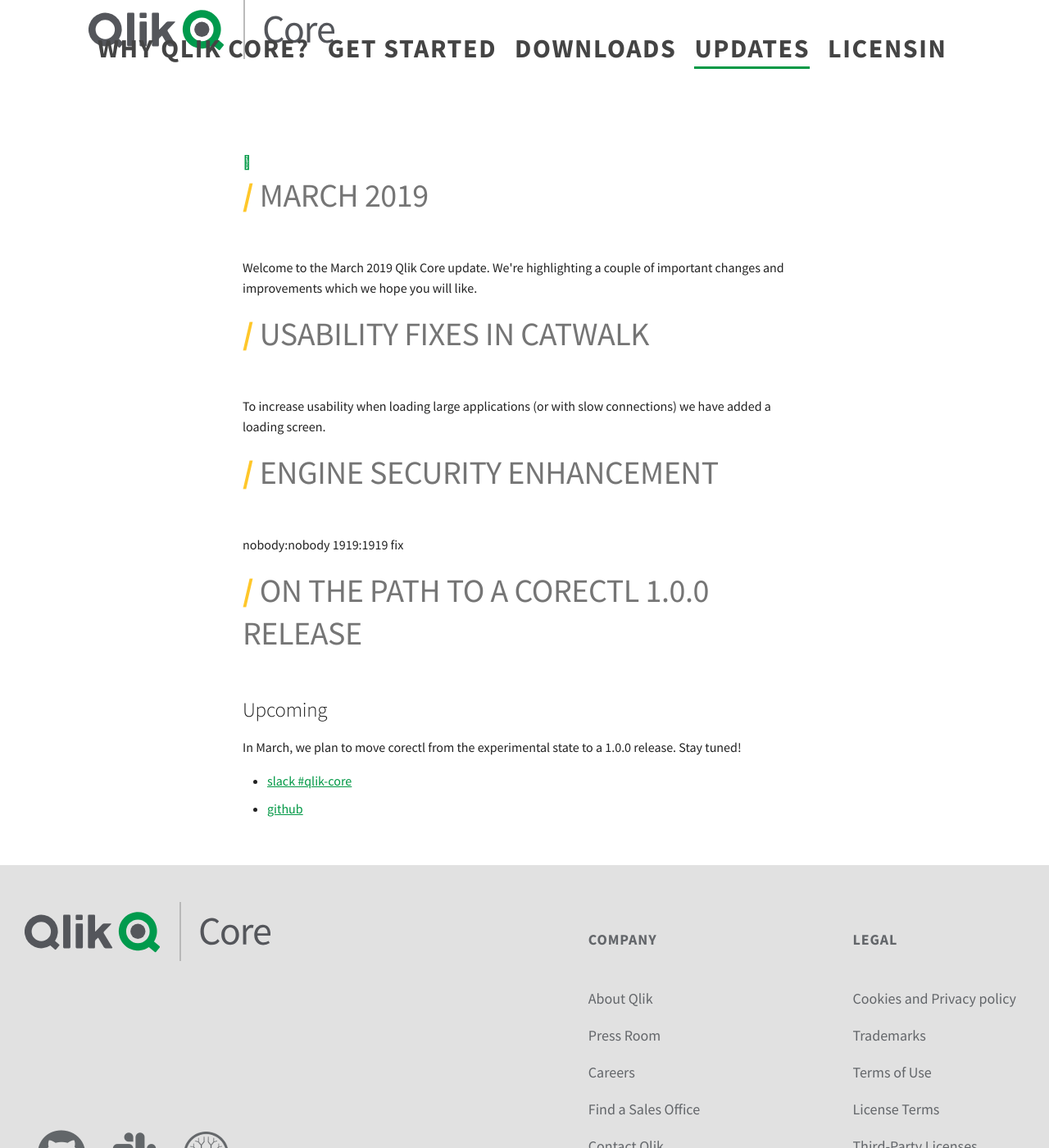
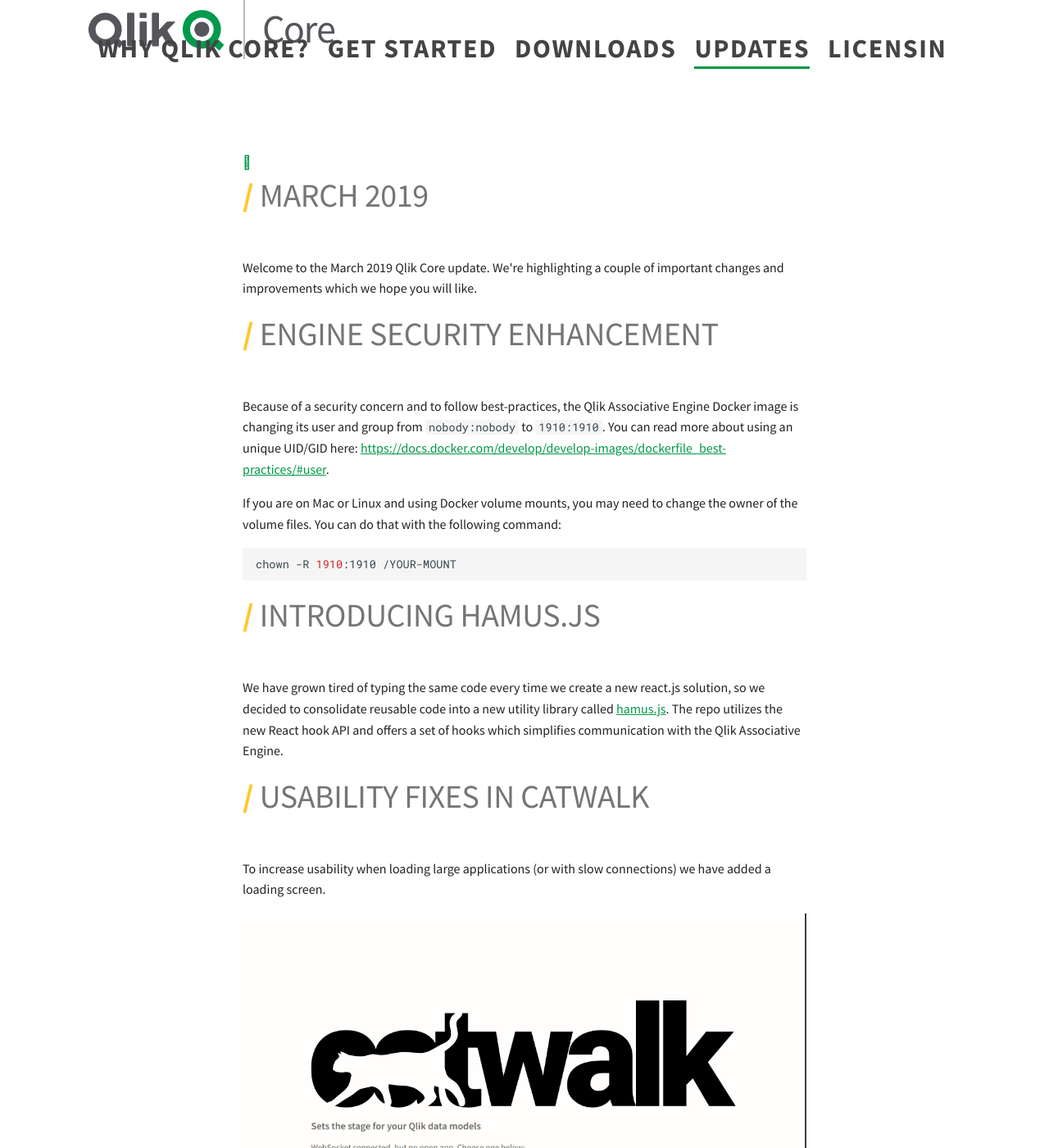
Before and after one commit to qlik-oss/core-website, an MkDocs documentation site: the page built from docs/updates/2019-03.md, in a window 1280 px wide and 1400 px high. Shown: the whole window at 82% size. Built offline with MkDocs 1.6.1 and Material for MkDocs 9.7.7, drawn with Linux system fonts in a browser that asks for light colours; nearby versions of some CDN libraries; library files that are not in the unit come from our copies; comment, search, counter and statistics services are not loaded; some of the changed text lies outside the part shown.

Commit message:
Filling chapters with more info

````diff
--- a/docs/updates/2019-03.md
+++ b/docs/updates/2019-03.md
@@ -1,22 +1,45 @@
 # March 2019
 
-Welcome to the March 2019 Qlik Core update. We're highlighting a couple of important changes and
-improvements which we hope you will like.
+Welcome to the March 2019 Qlik Core update. We're highlighting a couple of important changes and improvements which we
+hope you will like.
+
+# Engine security enhancement
+
+Because of a security concern and to follow best-practices, the Qlik Associative Engine Docker image is changing its
+user and group from `nobody:nobody` to `1910:1910`. You can read more about using an unique UID/GID here:
+[https://docs.docker.com/develop/develop-images/dockerfile_best-practices/#user](https://docs.docker.com/develop/develop-images/dockerfile_best-practices/#user).
+
+If you are on Mac or Linux and using Docker volume mounts, you may need to change the owner of the volume files. You can
+do that with the following command:
+
+```bash
+chown -R 1910:1910 /YOUR-MOUNT
+```
+
+# Introducing hamus.js
+
+We have grown tired of typing the same code every time we create a new react.js solution, so we decided to consolidate
+reusable code into a new utility library called [hamus.js](https://github.com/qlik-oss/hamus.js). The repo utilizes
+the new React hook API and offers a set of hooks which simplifies communication with the Qlik Associative Engine.
 
 # Usability fixes in catwalk
 
 To increase usability when loading large applications (or with slow connections) we have added a loading screen.
 
-# Engine security enhancement
-
-nobody:nobody 1919:1919 fix
+![screenshot](../images/catwalk-loading.gif)
 
 # On the path to a corectl 1.0.0 release
 
+We're in the last phases of finishing a 1.0.0 version of corectl. Focus of this release is to remove the experimental
+flag and make the command structure stable. Along with necessary consistency changes in the API we are adding a
+couple of requested features like bash completion, support for nested JSON structures and better error messages.
+
+As always, you can follow the development in the [corectl repo](https://github.com/qlik-oss/corectl).
 
 ## Upcoming
 
-In March, we plan to move corectl from the experimental state to a 1.0.0 release. Stay tuned!
+In April, we will look further into our connector offering as well as the new filestreaming gRPC API released by engine.
+Stay tuned!
 
 * [slack #qlik-core](https://qlik-branch.slack.com/channels/qlik-core)
 * [github](https://github.com/qlik-oss)
````
Also changed, not shown: docs/images/catwalk-loading.gif (added).
